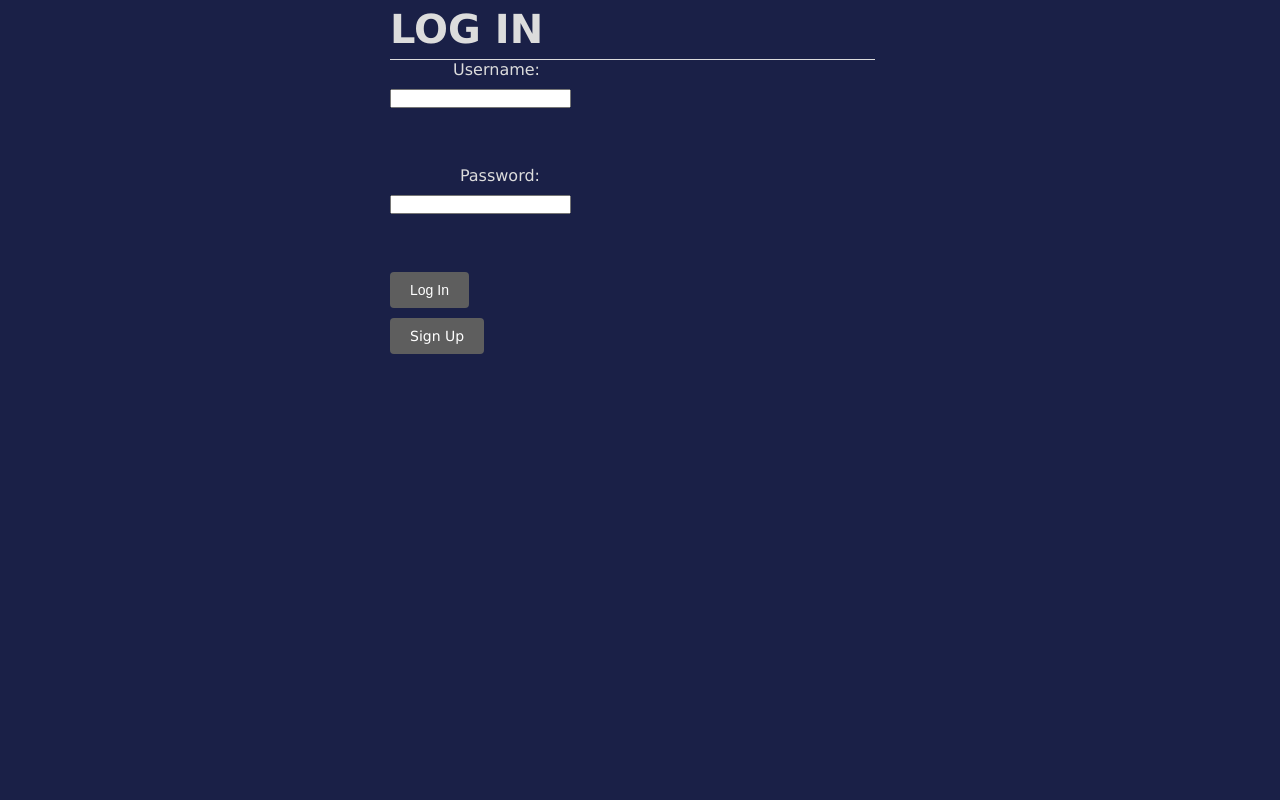
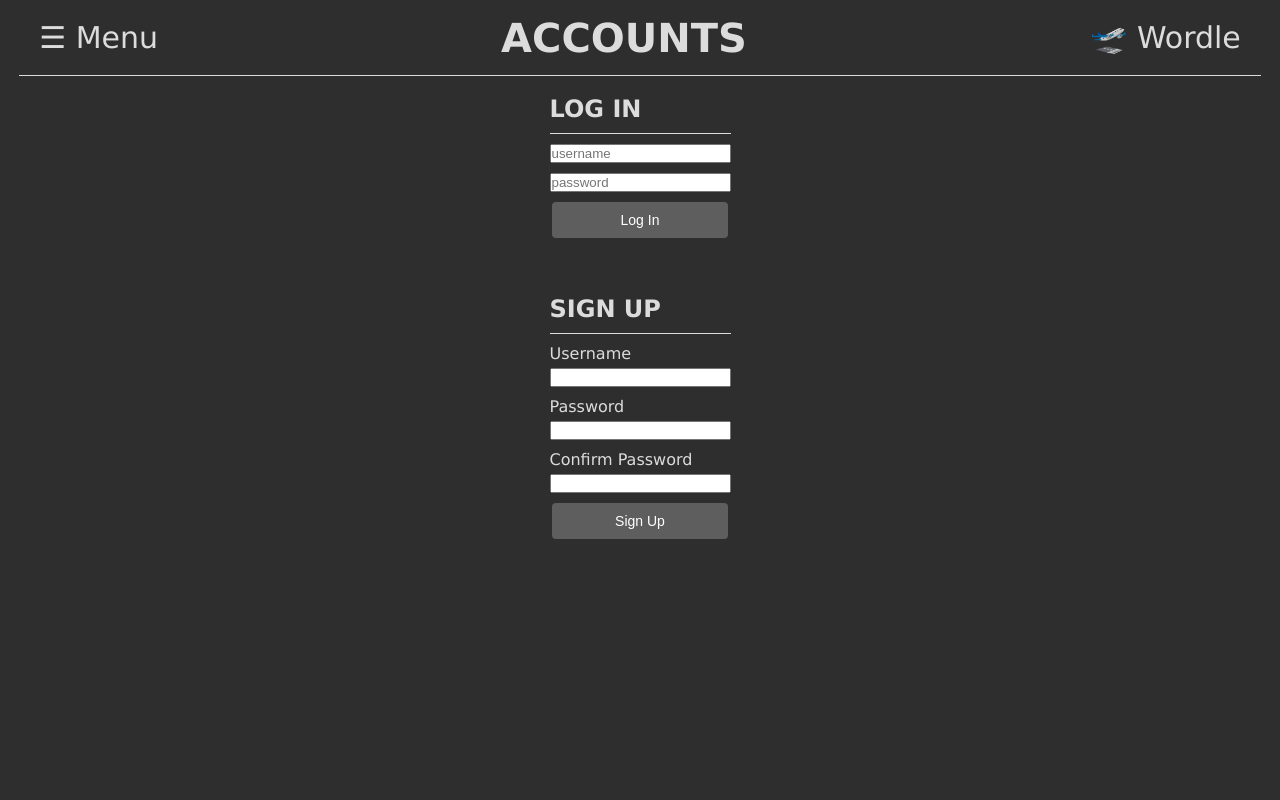
Before and after one commit to tes-b/geek-yogurt-town, a Django app: template templates/accounts/login.html in a window 1280 px wide. Run offline with Django 4.2, Linux system fonts and the light colour scheme; the template is opened without the code that fills it, so the values that code supplies are empty.

Commit message:
edit: login page

```diff
--- a/accounts/urls.py
+++ b/accounts/urls.py
@@ -7,6 +7,7 @@ app_name = 'accounts'
 urlpatterns = [
     path('signup/', views.signup, name='signup'),
     path('login/', views.login, name='login'),
+    path('setting/', views.setting, name='setting'),
 
     # API
     path('api/signup/', views.UserSignUpView.as_view(), name='api_signup'),
--- a/accounts/views.py
+++ b/accounts/views.py
@@ -12,6 +12,9 @@ from rest_framework_simplejwt.serializers import TokenObtainPairSerializer
 from config.settings import SECRET_KEY
 
 from .serializer import *
+
+def setting(request):
+    return render(request, 'accounts/setting.html')
 
 def signup(request):
     return render(request, 'accounts/signup.html')
--- /dev/null
+++ b/static/css/accounts.css
@@ -0,0 +1,36 @@
+form {
+    display: flex;
+    flex-basis: 0;
+    flex-direction: column;
+    align-items: flex-start;
+    gap: 10px;
+    width: 100%;
+    max-width: 300px;
+}
+
+.form-group {
+    display: flex;
+    flex-direction: column;
+    /* grid-template-columns: 300px 300px; */
+    gap: 5px;
+    /* align-items: center; */
+    align-items: flex-start;
+    width: 100%;
+}
+
+.form-group label {
+    text-align: left;
+}
+
+form button {
+    width: 97%;
+    align-self: center;
+}
+
+h2 {
+    border-bottom: 1px solid gainsboro;
+    width: 100%;
+    max-width: 300px;
+    padding-bottom: 10px;
+    margin-bottom: 10px;
+}
--- a/static/css/style.css
+++ b/static/css/wordle.css
@@ -21,7 +21,7 @@ label {
 
 #container {
     display: flex;
-    background-color: #1a2047;
+    background-color: #2e2e2e;
     height: 100%;
     align-items: center;
     flex-direction: column;
@@ -243,17 +243,48 @@ header {
     background-color: #242424;
 }
 
-form {
-    display: flex;
-    flex-basis: 0;
-    flex-direction: column;
-    align-items: flex-start;
-    gap: 10px;
+.menu-icon {
+    font-size: 30px;
+    cursor: pointer;
+    color:  gainsboro;
+    text-decoration: none;
 }
 
-.form-group {
-    display: grid;
-    grid-template-columns: 250px 250px;
-    gap: 5px;
-    align-items: center;
+.side-menu {
+    height: 100%;
+    width: 0;
+    position: fixed;
+    z-index: 1;
+    top: 0;
+    left: 0;
+    background-color: #111;
+    overflow-x: hidden;
+    transition: 0.3s;
+    padding-top: 60px;
 }
+
+.side-menu a {
+    padding: 8px 8px 8px 8px;
+    text-decoration: none;
+    font-size: 25px;
+    color: #818181;
+    display: block;
+    transition: 0.3s;
+}
+
+.side-menu a:hover {
+    color: gainsboro;
+}
+
+.side-menu .close-btn {
+    position: absolute;
+    top: 0;
+    right: 25px;
+    font-size: 36px;
+    margin-left: 50px;
+}
+
+#menu {
+    transition: margin-left .3s;
+    padding: 20px;
+}
--- a/static/js/town.js
+++ b/static/js/town.js
@@ -99,6 +99,7 @@ function prevSection() {
 }
 
 function selectSection(newTab=true) {
+    // 새로 탭 열때 캐릭터 이동하지 않도록 수정해야 함
     if (newTab) {
         window.open(listBoard[currentSection.section].url);
     }
--- a/templates/accounts/login.html
+++ b/templates/accounts/login.html
@@ -2,22 +2,62 @@
 {% load static %}
 {% block content %}
 <div id="container">
-    <div id="game">
-        <header>
-            <h1 class="title">LOG IN</h1>
-        </header>
+    <header>
+        <div id="side-menu" class="side-menu">
+            <a href="javascript:void(0)" class="close-btn" onclick="closeSlideMenu()">&times;</a>
+            <h2>Menu</h2>
+            <br>
+            <a href="{% url 'wordle:stats' %}">&#128202; Stats</a>
+            <a href="#">&#127941; Leaderboard</a>
+            <a href="#">&#128292; Words</a>
+            <a href="{% url 'town:index' %}">&#127750; Town</a>
+        </div>
+        <div id="menu">
+            <a class="menu-icon" onclick="openSlideMenu()">&#9776; Menu</a>
+        </div>
+
+        <h1 class="title">ACCOUNTS</h1>
+
+        <div id="menu">
+            <a class="menu-icon" href="{% url 'wordle:main' %}">&#128747; Wordle</a>
+        </div>
+    </header>
+
+    <div>
+        <br>
+        <h2><p>LOG IN</p></h2>
         <div>
             <form name="login" action="{% url 'accounts:api_login' %}" method="post">
                 {% csrf_token %}
-                <label for="username">Username:</label>
-                <input type="text" id="username" name="username" required><br>
-                <br>
-                <label for="password">Password:</label>
-                <input type="password" id="password" name="password" required><br>
-                <br>
+                <!-- <label for="username">Username:</label> -->
+                <input type="text" placeholder="username" id="username" name="username" required>
+                <!-- <label for="password">Password:</label> -->
+                <input type="password" placeholder="password" id="password" name="password" required>
                 <button type="submit" class="button" value="LogIn">Log In</button>
 
-                <a id="btn-signup" class="button" href="{% url 'accounts:signup' %}">Sign Up</a>
+                <!-- <a id="btn-signup" class="button" href="{% url 'accounts:signup' %}">Sign Up</a> -->
+            </form>
+        </div>
+        <br>
+        <br>
+        <br>
+        <h2><p>SIGN UP</p></h2>
+        <div>
+            <form name="signup" action="{% url 'accounts:api_signup' %}" method="post">
+                {% csrf_token %}
+                <div class="form-group">
+                    <label for="username">Username</label>
+                    <input type="text" id="username" name="username" required>
+                </div>
+                <div class="form-group">
+                    <label for="password">Password</label>
+                    <input type="password" id="password" name="password" required>
+                </div>
+                <div class="form-group">
+                    <label for="password_check">Confirm Password</label>
+                    <input type="password" id="password_check" name="password_check" required>
+                </div>
+                <button type="submit" class="button" value="signup">Sign Up</button>
             </form>
         </div>
     </div>
--- a/templates/base.html
+++ b/templates/base.html
@@ -10,7 +10,8 @@
     <!-- Bootstrap CSS -->
     <!-- <link rel="stylesheet" type="text/css" href="{% static 'bootstrap.min.css' %}"> -->
     <!-- CSS -->
-    <link rel="stylesheet" type="text/css" href="{% static 'css/style.css' %}">
+    <link rel="stylesheet" type="text/css" href="{% static 'css/wordle.css' %}">
+    <link rel="stylesheet" type="text/css" href="{% static 'css/accounts.css' %}">
     <link rel="stylesheet" href="https://cdnjs.cloudflare.com/ajax/libs/animate.css/4.1.1/animate.min.css" />
 </head>
 
```
Also changed, not shown: static/js/wordle.js (+36 -15 lines), templates/accounts/setting.html (added, +36 -0 lines), templates/wordle/main.html (+20 -4 lines).
